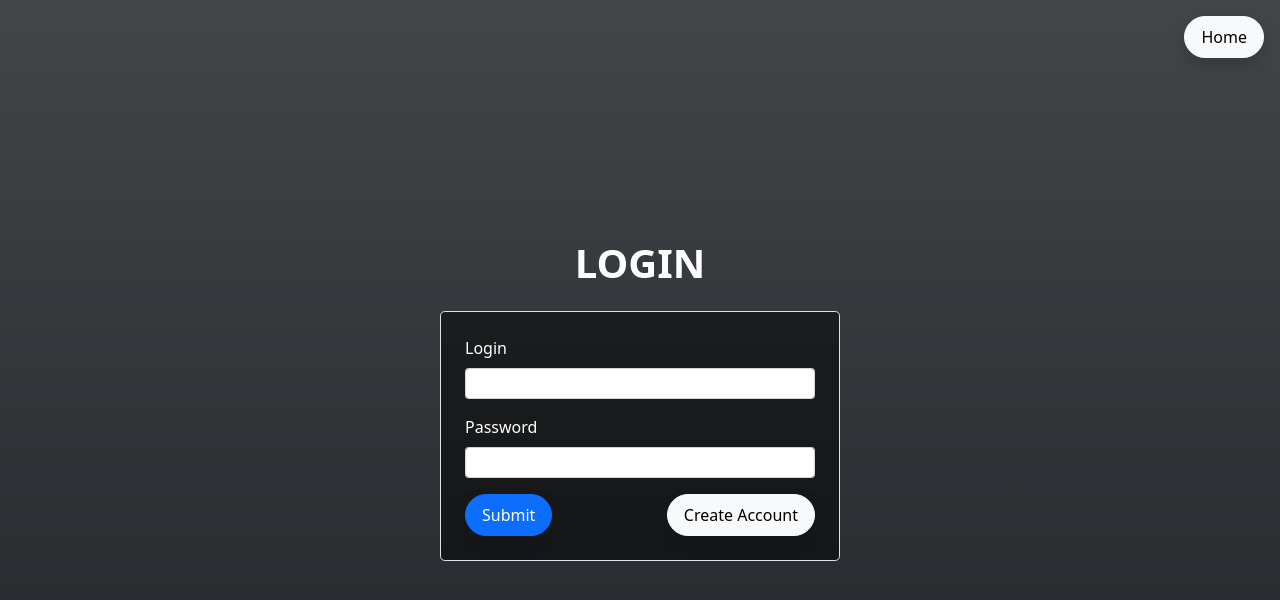
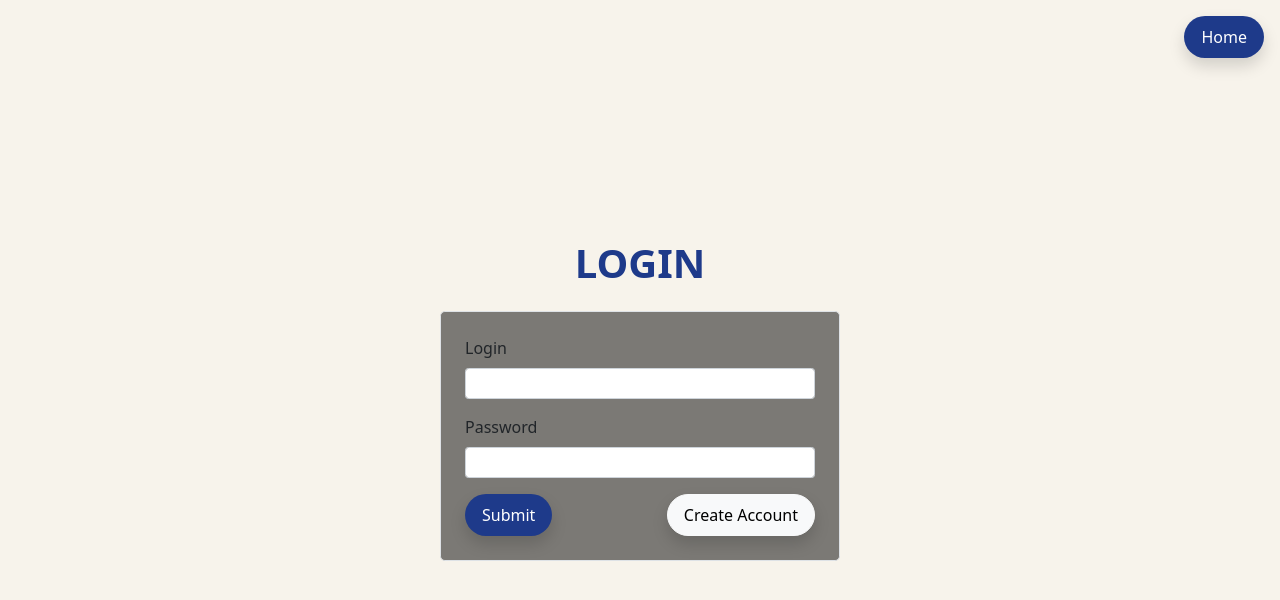
Before and after one commit to lass04/fish-ng, an Angular app: page /auth in a window 1280 px wide. Shown: the top 600 px of the page. Built offline with nearby package versions, Linux system fonts and the light colour scheme.

Commit message:
1More commit

```diff
--- a/src/app/auth/login/login.html
+++ b/src/app/auth/login/login.html
@@ -1,9 +1,9 @@
 <link rel="stylesheet" href="https://cdn.jsdelivr.net/npm/bootstrap@5.1.3/dist/css/bootstrap.min.css">
-<body class="bg-dark bg-gradient text-white">
+<body style="background-color:#f7f3eb;">
 
 
   <a [routerLink]="['/']" class="position-fixed top-0 end-0 m-3">
-    <button class="btn btn-light shadow rounded-pill px-3 py-2">
+    <button class="btn shadow rounded-pill px-3 py-2" style="background-color:#1E3A8A;color:white;">
       Home
     </button>
   </a>
@@ -12,7 +12,7 @@
   <div class="d-flex flex-column justify-content-center align-items-center min-vh-100">
 
 
-    <h1 class="fw-bold mb-4 text-center">LOGIN</h1>
+    <h1 class="fw-bold mb-4 text-center" style="color:#1E3A8A;">LOGIN</h1>
 
 
     <form class="border rounded-3 p-4" style="width: 400px; background: rgba(0, 0, 0, 0.5);">
@@ -27,7 +27,7 @@
       </div>
 
       <div class="d-flex justify-content-between align-items-center">
-        <button type="submit" class="btn btn-primary shadow rounded-pill px-3 py-2">Submit</button>
+        <button type="submit" class="btn shadow rounded-pill px-3 py-2" style="background-color:#1E3A8A;color:white;">Submit</button>
         <a class="btn btn-light shadow rounded-pill px-3 py-2" [routerLink]="['/auth/signup']">Create Account</a>
       </div>
     </form>
--- a/src/app/auth/signup/signup.html
+++ b/src/app/auth/signup/signup.html
@@ -1,14 +1,14 @@
 <link rel="stylesheet" href="https://cdn.jsdelivr.net/npm/bootstrap@5.1.3/dist/css/bootstrap.min.css">
-<body class="bg-dark bg-gradient text-white">
+<body style="background-color: #f7f3eb;">
 
   <a [routerLink]="['/']" class="position-fixed top-0 end-0 m-3">
-    <button class="btn btn-light shadow rounded-pill px-3 py-2">
+    <button class="btn shadow rounded-pill px-3 py-2" style="background-color:#1E3A8A;color:white;">
       Home
     </button>
   </a>
 
   <div class="d-flex flex-column justify-content-center align-items-center min-vh-100">
-    <h1 class="fw-bold mb-4 text-center">SIGN UP</h1>
+    <h1 class="fw-bold mb-4 text-center" style="color:#1E3A8A;">SIGN UP</h1>
 
     <form class="border rounded-3 p-4" style="width: 400px; background: rgba(0, 0, 0, 0.5);">
       <div class="mb-3">
@@ -27,7 +27,7 @@
       </div>
 
       <div class="d-flex justify-content-between align-items-center">
-        <button type="submit" class="btn btn-primary shadow rounded-pill px-3 py-2">Validate</button>
+        <button type="submit" class="btn shadow rounded-pill px-3 py-2" style="background-color:#1E3A8A;color:white;">Validate</button>
         <a class="btn btn-light shadow rounded-pill px-3 py-2" [routerLink]="['/auth']">Login Page</a>
       </div>
     </form>
--- a/src/app/fish/fish-list/fish-list.html
+++ b/src/app/fish/fish-list/fish-list.html
@@ -1,5 +1,5 @@
 <div class="container mt-5">
-  <h1 class="text-center text-white fst-italic mb-4" style="color:#1E3A8A;font-family: Cambria;">Fish List for Enthusiasts</h1>
+  <h1 class="text-center mb-4" style="color:#1E3A8A;font-family: Cambria;font-weight:bold">Fish List for Enthusiasts</h1>
 
   <a [routerLink]="['/']" class="position-fixed top-0 end-0 m-3">
     <button class="btn btn-light shadow rounded-pill px-3 py-2">
@@ -13,7 +13,7 @@
         <th scope="col" class="text-white text-center">#</th>
         <th scope="col" class="text-white">Tunisian Name</th>
         <th scope="col" class="text-white">Habitat</th>
-        <th scope="col" class="text-white">KG Price</th>
+        <th scope="col" class="text-white">Price</th>
         <th scope="col" class="text-white text-center">Image</th>
       </tr>
     </thead>
--- a/src/app/home/home.html
+++ b/src/app/home/home.html
@@ -34,7 +34,7 @@
       </ul>
 
         <input style="width:215px;" class="form-control me-2" [(ngModel)]="inp_val" type="search" placeholder="Search" aria-label="Search" (keyup.enter)='Search(inp_val)'>
-        <button class="btn btn-outline-success" type="button" (click)='Search(inp_val)'>Search</button>
+        <button class="btn " style="background-color:#1E3A8A;color:white;" type="button" (click)='Search(inp_val)'>Search</button>
 
     </div>
   </div>
--- a/src/index.html
+++ b/src/index.html
@@ -7,7 +7,7 @@
   <meta name="viewport" content="width=device-width, initial-scale=1">
   <link rel="icon" type="image/x-icon" href="favicon.jpg">
   <link rel="stylesheet" href="https://cdn.jsdelivr.net/npm/bootstrap@5.1.3/dist/css/bootstrap.min.css">
-
+ </head>
 <body class="bg-light bg-gradient">
   <app-root></app-root>
 </body>
```
